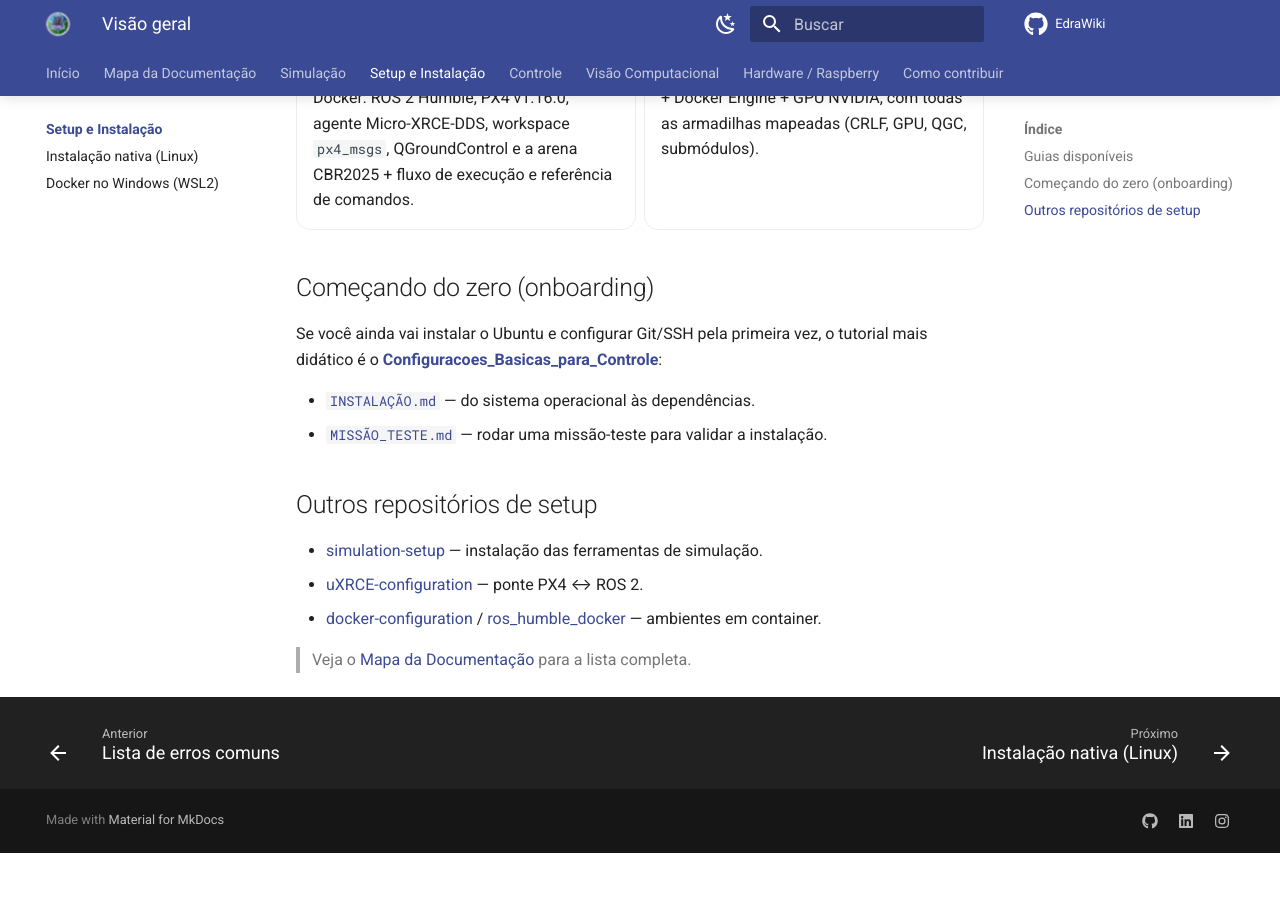
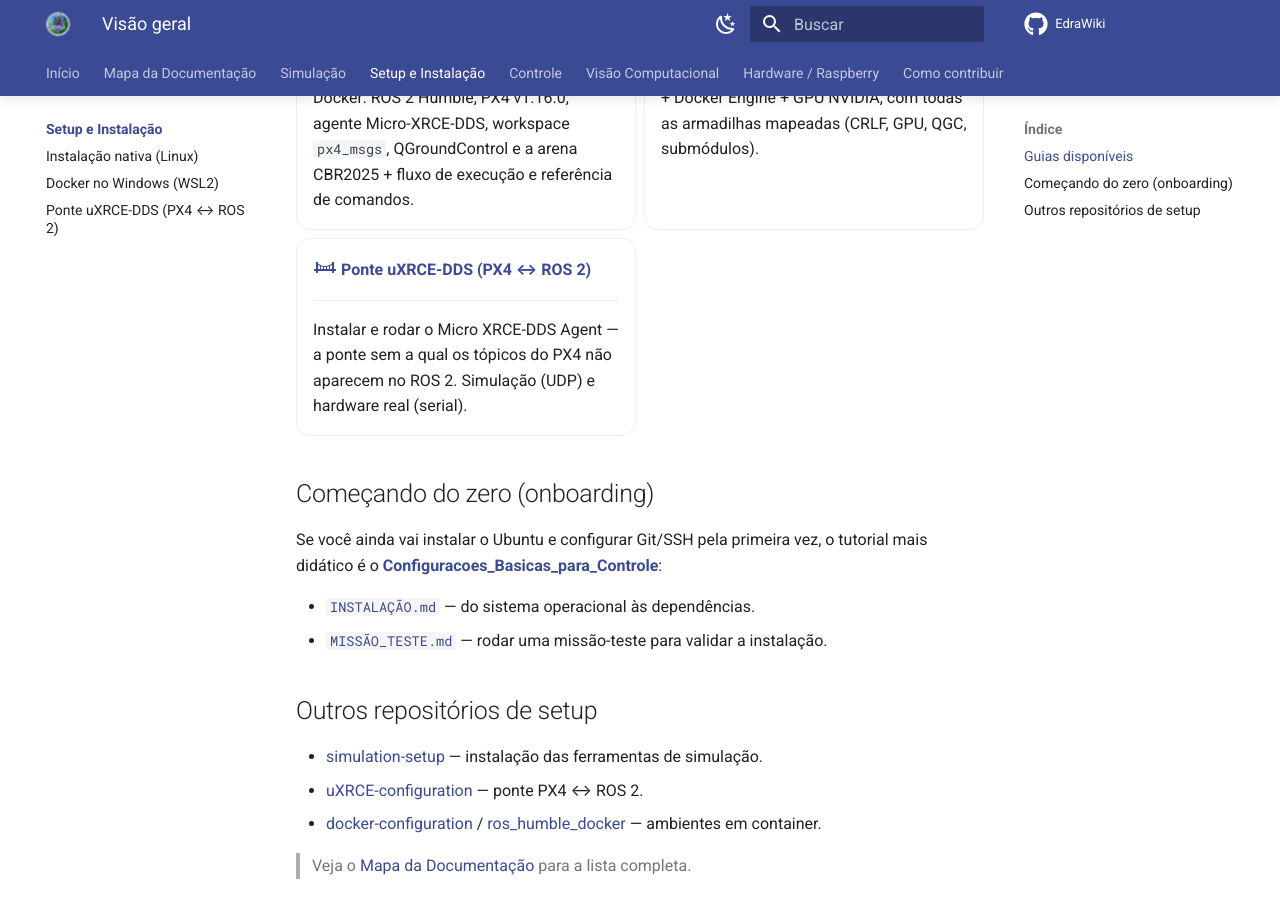
Before and after one commit to edra-unb-fga/EdraWiki, an MkDocs documentation site: the page built from docs/setup/index.md, in a window 1280 px wide and 900 px high, scrolled down 389 px. Built offline with MkDocs 1.6.1 and Material for MkDocs 9.7.7, drawn with Linux system fonts in a browser that asks for light colours; comment, search, counter and statistics services are not loaded; before the commit the page ends 1242 px from its top, so only the background shows below that.

Commit message:
docs: registra uXRCE e visão na navegação, índices e mapa

```diff
--- a/docs/setup/index.md
+++ b/docs/setup/index.md
@@ -22,6 +22,13 @@ Docker, ponte uXRCE-DDS).
     Ambiente completo no Windows via WSL2 + Docker Engine + GPU NVIDIA, com todas as
     armadilhas mapeadas (CRLF, GPU, QGC, submódulos).
 
+- :material-bridge:{ .lg } **[Ponte uXRCE-DDS (PX4 ↔ ROS 2)](uxrce-dds.md)**
+
+    ---
+
+    Instalar e rodar o Micro XRCE-DDS Agent — a ponte sem a qual os tópicos do PX4
+    não aparecem no ROS 2. Simulação (UDP) e hardware real (serial).
+
 </div>
 
 ## Começando do zero (onboarding)
--- a/mkdocs.yml
+++ b/mkdocs.yml
@@ -15,11 +15,13 @@ nav:
       - Visão geral: 'setup/index.md'
       - Instalação nativa (Linux): 'setup/instalacao-nativa.md'
       - Docker no Windows (WSL2): 'setup/docker-windows.md'
+      - Ponte uXRCE-DDS (PX4 ↔ ROS 2): 'setup/uxrce-dds.md'
   - Controle:
       - Visão geral: 'controle/index.md'
       - Modo Offboard (posição × velocidade): 'controle/offboard.md'
   - Visão Computacional:
       - Visão geral: 'visao/index.md'
+      - Dataset sintético e treino (YOLO): 'visao/dataset-e-treino.md'
   - Hardware / Raspberry:
       - Visão geral: 'hardware/index.md'
   - Como contribuir: 'contribuir.md'
```
Also changed, not shown: docs/mapa-da-documentacao.md (+2 -2 lines).
